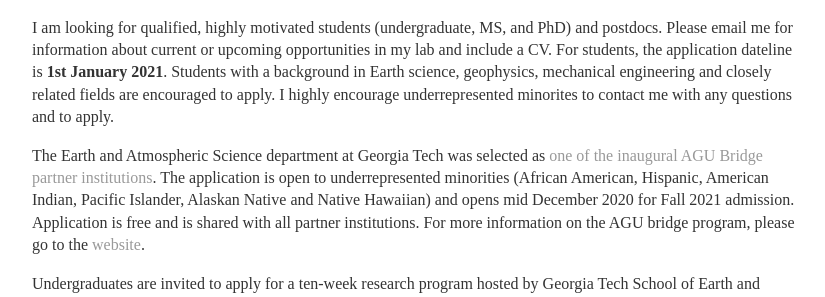
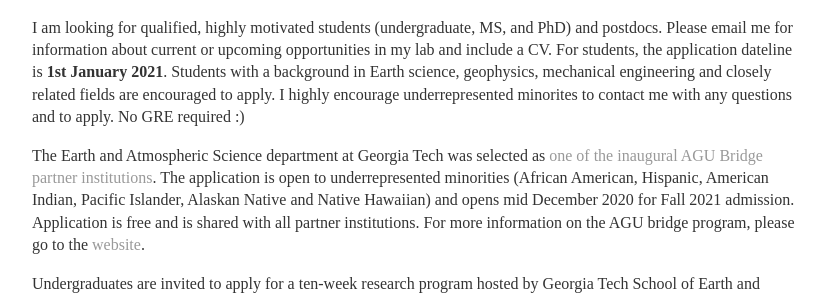
Before and after one commit to joycesim/joycesim.github.io, a Jekyll site: the page built from group/index.md, in a window 1280 px wide. Shown: the part 266-563 px from the top of the page, without its empty margins (224-1049 px from the left). Built offline with Jekyll 4.4.1, drawn with Linux system fonts in a browser that asks for light colours.

Commit message:
Update index.md

```diff
--- a/group/index.md
+++ b/group/index.md
@@ -7,7 +7,7 @@
 ## Opportunities
 For Prospective Students and Postdocs
 
-I am looking for qualified, highly motivated students (undergraduate, MS, and PhD) and postdocs. Please email me for information about current or upcoming opportunities in my lab and include a CV. For students, the application dateline is __1st January 2021__. Students with a background in Earth science, geophysics, mechanical engineering and closely related fields are encouraged to apply. I highly encourage underrepresented minorites to contact me with any questions and to apply.
+I am looking for qualified, highly motivated students (undergraduate, MS, and PhD) and postdocs. Please email me for information about current or upcoming opportunities in my lab and include a CV. For students, the application dateline is __1st January 2021__. Students with a background in Earth science, geophysics, mechanical engineering and closely related fields are encouraged to apply. I highly encourage underrepresented minorites to contact me with any questions and to apply. No GRE required :)
 
 The Earth and Atmospheric Science department at Georgia Tech was selected as [one of the inaugural AGU Bridge partner institutions](https://fromtheprow.agu.org/agu-announces-2020-bridge-program-partners/). The application is open to underrepresented minorities (African American, Hispanic, American Indian, Pacific Islander, Alaskan Native and Native Hawaiian) and opens mid December 2020 for Fall 2021 admission. Application is free and is shared with all partner institutions. For more information on the AGU bridge program, please go to the [website](https://www.agu.org/bridge-program#3).
 
```
